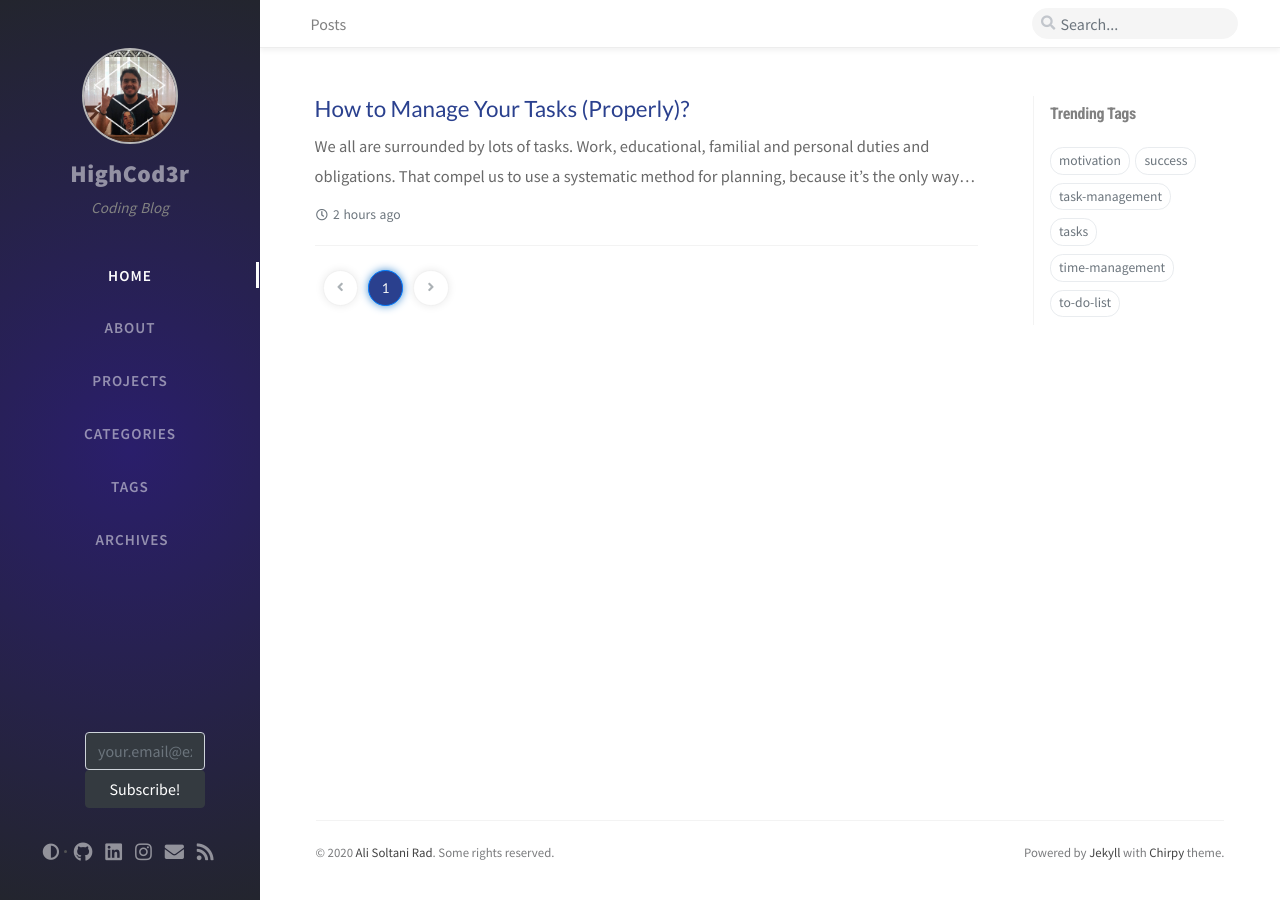
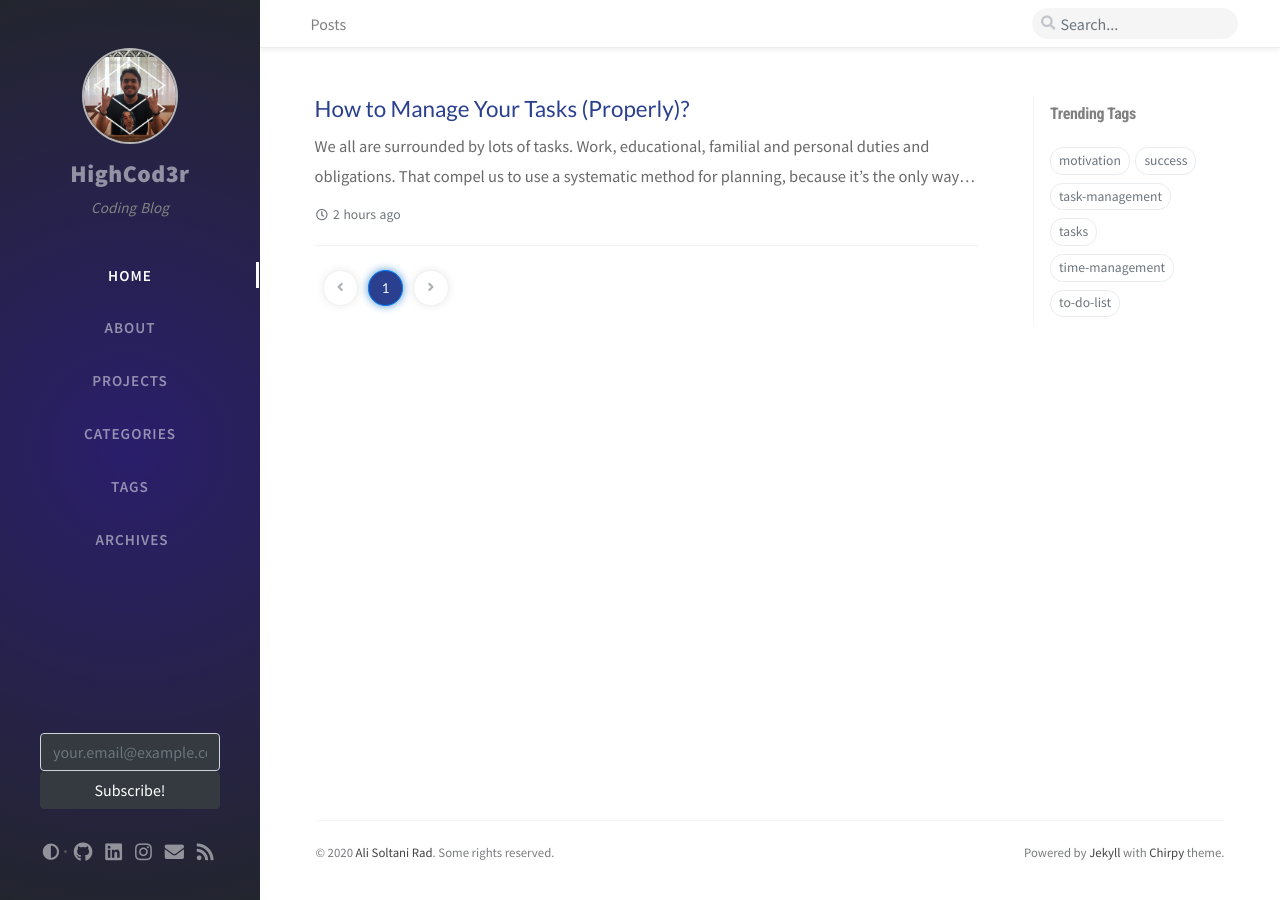
Before and after one commit to alisoltanirad/alisoltanirad.github.io, a Jekyll site: the page built from index.html, in a window 1280 px wide. Built offline with Jekyll 4.4.1, drawn with Linux system fonts in a browser that asks for light colours; nearby versions of some CDN libraries; the list of posts is cut into pages by our own code; comment, search, counter and statistics services are not loaded.

Commit message:
Update subscriber form

```diff
--- a/_includes/sidebar.html
+++ b/_includes/sidebar.html
@@ -53,12 +53,11 @@
 <div class="sidebar-bottom row d-flex flex-wrap justify-content-around mt-4"
      style="margin-bottom: 5px;">
 
-  <div class="col-1"></div>
-  <form class="col-10" action="https://formspree.io/f/xjvpennr" method="post">
+  <form action="https://formspree.io/f/xjvpennr" method="post">
 
     <div class="d-flex justify-content-center">
-      <input class="form-control input-sm dark bg-dark" name="email" type="email"
-             placeholder="your.email@example.com">
+      <input class="form-control input-sm dark bg-dark" name="email"
+             type="email" placeholder="your.email@example.com">
     </div>
 
     <div class="d-flex justify-content-center">
@@ -68,7 +67,6 @@
     </div>
 
   </form>
-  <div class="col-1"></div>
 
 </div>
 
```
